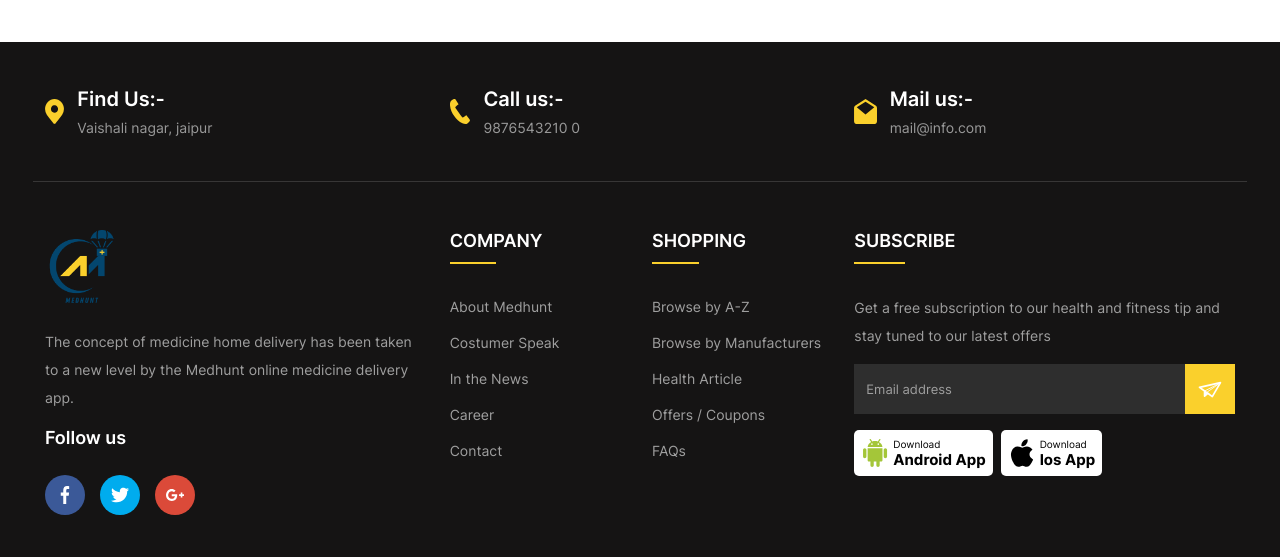
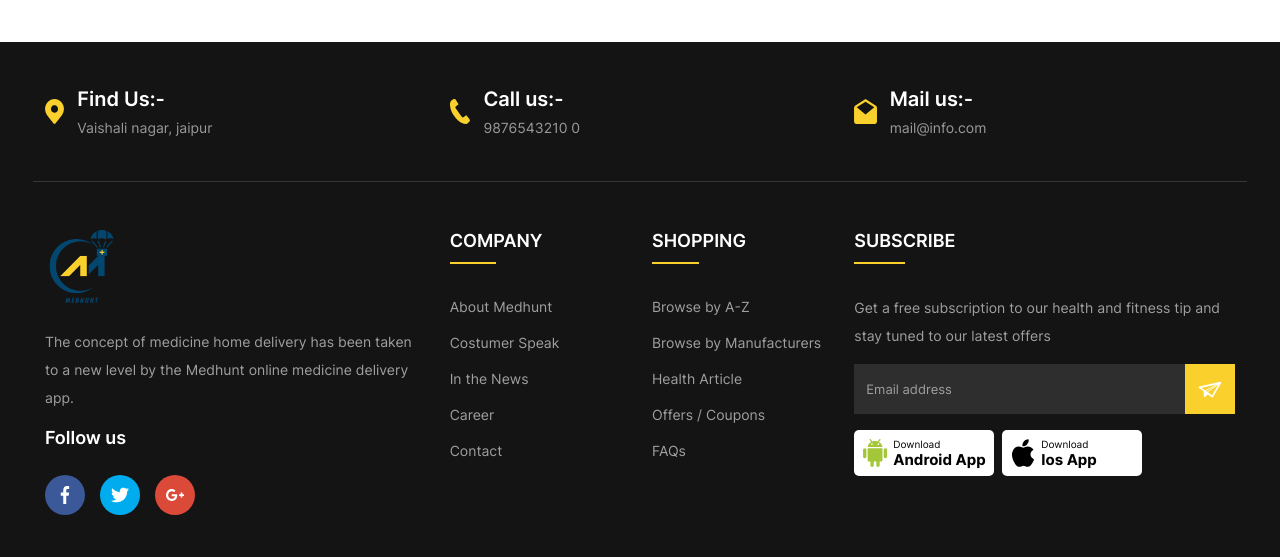
Before and after one commit to preetamimg/medical-app, a plain HTML site: page index2.html in a window 1280 px wide. Shown: the part 3514-4071 px from the top of the page. Drawn offline with Linux system fonts and the light colour scheme.

Commit message:
footer download button

```diff
--- a/assets/scss/_footer.scss
+++ b/assets/scss/_footer.scss
@@ -119,6 +119,7 @@
         background-color:$white;
         padding: 4px 7px;
         transition: all 0.3s ease-in-out;
+        width: 140px;
         & .icon {
             height: 28px;
             width: 28px;
--- a/index2.html
+++ b/index2.html
@@ -1921,7 +1921,7 @@
                 <div class="fw-bold downloadapp">Android App</div>
               </div>
             </a>
-            <a href="javascript:;" class="android_btn text-decoration-none textblack shadow-none d-flex align-items-center -content-center">
+            <a href="javascript:;" class="android_btn justify-conte text-decoration-none textblack shadow-none d-flex align-items-center -content-center">
             <div class="icon me-1">
               <img src="assets/img/ios.svg" class="h-100 w-100" alt="download">
             </div>
```
Also changed, not shown: assets/css/style.min.css, 1 other file.
